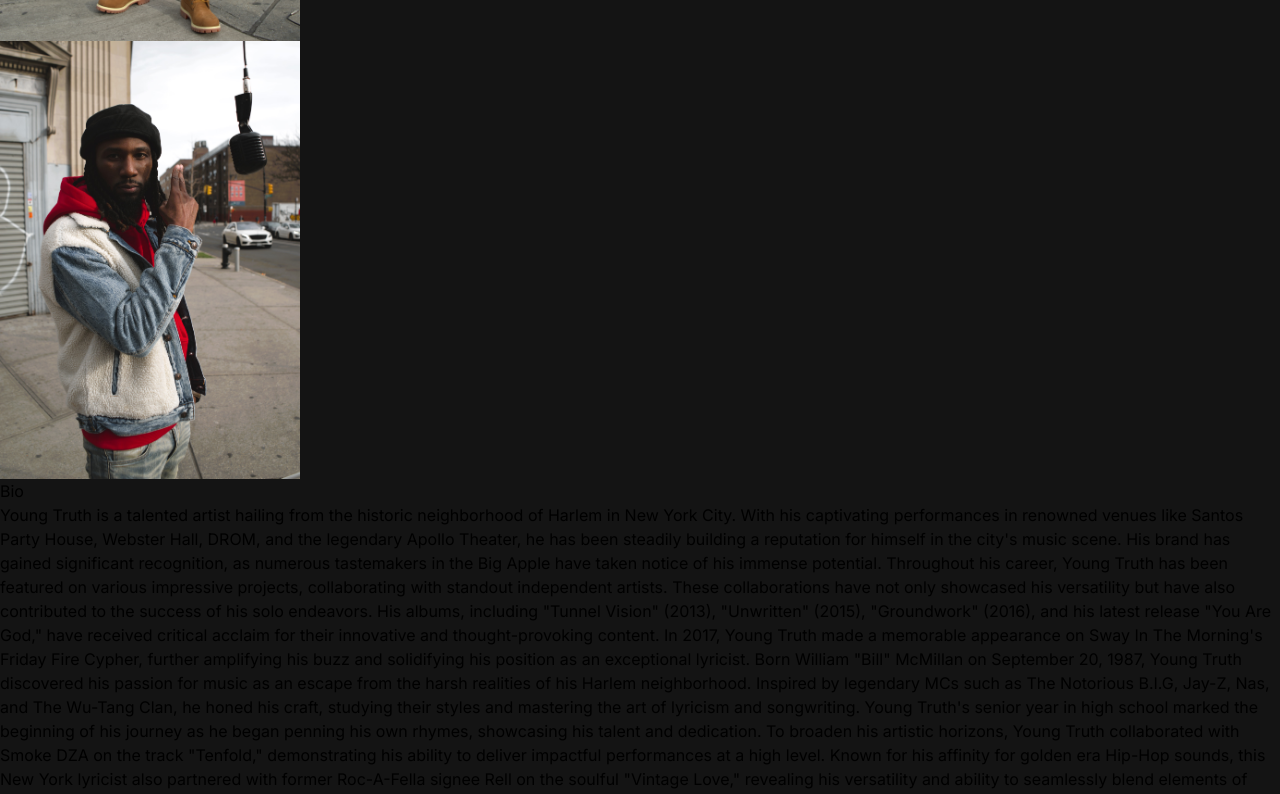
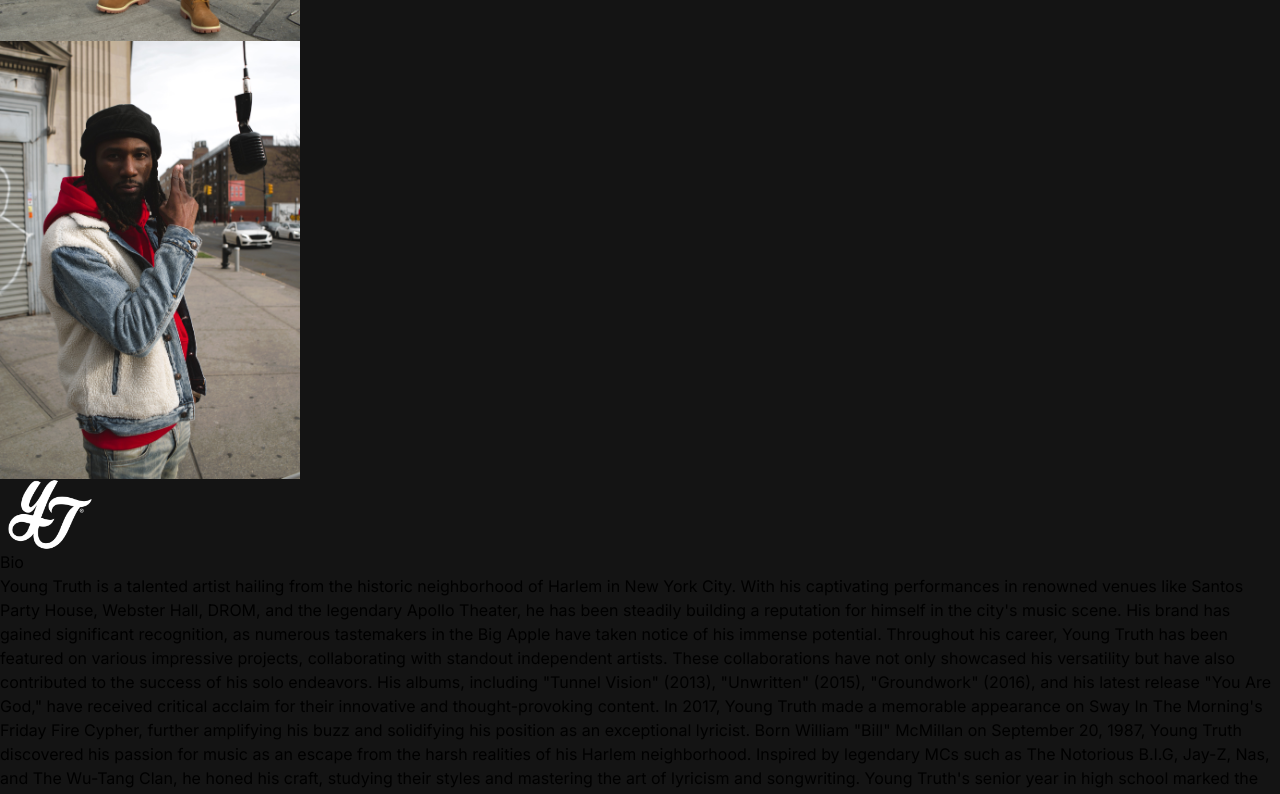
Before and after one commit to trble91/young-truth, a Next.js app: page / in a window 1280 px wide. Shown: the part 1017-1811 px from the top of the page. Built offline with nearby package versions, Linux system fonts and the light colour scheme.

Commit message:
completes phase one. await approval for phase two

```diff
--- a/Components/Footer.jsx
+++ b/Components/Footer.jsx
@@ -8,7 +8,7 @@ export default function Footer() {
         <a href="" className='flex flex-col relative float-right'>
             <Image
               src="/YT2017.png"
-              alt="" width={70} height={70} />
+              alt="" width={100} height={100} />
        </a>
     </div>
 </footer>
--- a/Components/Photography.jsx
+++ b/Components/Photography.jsx
@@ -1,10 +1,11 @@
 import React from 'react'
 import Image from 'next/image'
 import { motion } from 'framer-motion'
+import Footer from './Footer.jsx'
 
 export default function Photography() {
   return (
-    <div className='flex flex-col items-center'>
+    <div className='flex flex-col items-center snap-center'>
         <motion.div
         initial={{
             y: 0,
@@ -24,6 +25,7 @@ export default function Photography() {
             <Image src="/Power.jpeg" alt="" height={300} width={300} className=''/>
             <Image src="/Side.jpeg" alt="" height={300} width={300} className='rounded-r-2xl'/>
         </motion.div>
+        <Footer />
     </div>
   )
 }
--- a/app/page.js
+++ b/app/page.js
@@ -1,20 +1,22 @@
 "use client";
-import Image from "next/image";
+
 import React from "react";
 import Header from "@/Components/Header.jsx";
 import Bio from "@/Components/Bio.jsx";
 import Footer from "@/Components/Footer.jsx";
+import Photography from "@/Components/Photography";
 import "./globals.css";
-import Photography from "@/Components/Photography";
 
 export default function Home() {
   return (
     <>
-      <div className="snap-mandatory min-h-screen sm:minx-w-screen[200px]">
+      <div className="snap-mandatory min-h-screen sm:min-w-[200px]">
         <Header />
+        <div>
         <Photography />
         <Bio />
-        <Footer />
+        </div>
+        {/* <Footer /> */}
       </div>
     </>
   );
```
Also changed, not shown: Components/Bio.jsx (+2 -2 lines).
